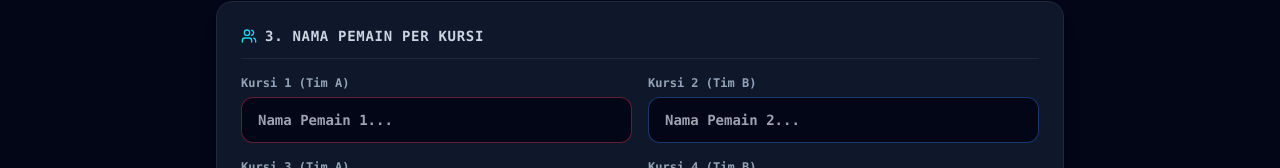
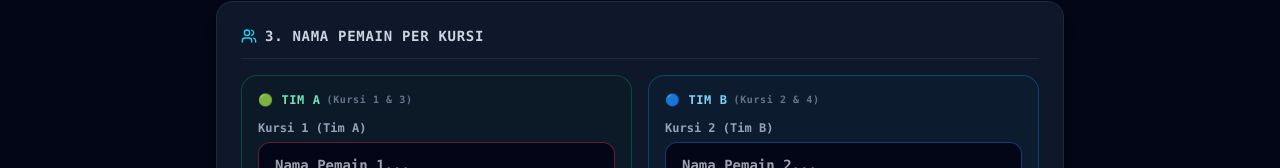
Before and after one commit to azwaranas23/siredom, a Next.js app: page /play/live/1/setup in a window 1280 px wide. Both pictures are taken after a click on the button 843 px from the left and 538 px from the top of the page. Shown: the part 632-800 px from the top of the page. Built offline with nearby package versions, Linux system fonts and the light colour scheme; no server answers.

Commit message:
feat(setup): kelompokkan input pemain per tim pada kategori Ganda (closes #4)
Tim A (Kursi 1&3) dan Tim B (Kursi 2&4) masing-masing dalam wadah
berwarna dengan label; mode Tunggal tetap flat.

```diff
--- a/src/app/(wasit)/play/live/[tableId]/setup/page.tsx
+++ b/src/app/(wasit)/play/live/[tableId]/setup/page.tsx
@@ -162,6 +162,27 @@ export default function TableSetupPage({ params }: PageProps) {
     }
   };
 
+  // Ticket GH#4: markup input satu kursi, dipakai ulang layout flat & grouped
+  const renderSeatInput = (seat: (typeof SEAT_CONFIG)[number]) => {
+    const currentVal = players.find((p) => p.seatNumber === seat.seat)?.name || '';
+    return (
+      <div key={seat.seat} className="space-y-1.5 font-mono">
+        <label className="block text-xs font-bold text-slate-400">
+          {matchCategory === 'TEAM_2V2'
+            ? `Kursi ${seat.seat} (${seat.team === 'A' ? 'Tim A' : 'Tim B'})`
+            : `Kursi ${seat.seat} (Individu)`}
+        </label>
+        <input
+          type="text"
+          value={currentVal}
+          onChange={(e) => handlePlayerNameChange(seat.seat as any, e.target.value)}
+          placeholder={`Nama Pemain ${seat.seat}...`}
+          className={`w-full px-4 py-3 rounded-xl bg-slate-950 border text-white text-sm font-bold focus:outline-none transition-colors ${seat.border}`}
+        />
+      </div>
+    );
+  };
+
   return (
     <form onSubmit={handleSubmit} className="max-w-4xl mx-auto space-y-6 p-4 md:p-6 pb-12 font-sans">
       {/* Top Banner */}
@@ -306,28 +327,31 @@ export default function TableSetupPage({ params }: PageProps) {
           3. Nama Pemain Per Kursi
         </h2>
 
-        <div className="grid grid-cols-1 md:grid-cols-2 gap-4">
-          {SEAT_CONFIG.map((seat) => {
-            const currentVal = players.find((p) => p.seatNumber === seat.seat)?.name || '';
-
-            return (
-              <div key={seat.seat} className="space-y-1.5 font-mono">
-                <label className="block text-xs font-bold text-slate-400">
-                  {matchCategory === 'TEAM_2V2'
-                    ? `Kursi ${seat.seat} (${seat.team === 'A' ? 'Tim A' : 'Tim B'})`
-                    : `Kursi ${seat.seat} (Individu)`}
-                </label>
-                <input
-                  type="text"
-                  value={currentVal}
-                  onChange={(e) => handlePlayerNameChange(seat.seat as any, e.target.value)}
-                  placeholder={`Nama Pemain ${seat.seat}...`}
-                  className={`w-full px-4 py-3 rounded-xl bg-slate-950 border text-white text-sm font-bold focus:outline-none transition-colors ${seat.border}`}
-                />
+        {matchCategory === 'TEAM_2V2' ? (
+          /* Ticket GH#4: input dikelompokkan per tim agar rekan setim jelas */
+          <div className="grid grid-cols-1 md:grid-cols-2 gap-4">
+            {(['A', 'B'] as const).map((team) => (
+              <div
+                key={team}
+                className={`rounded-2xl border p-4 space-y-3 ${
+                  team === 'A' ? 'border-emerald-800/70 bg-emerald-950/20' : 'border-sky-800/70 bg-sky-950/20'
+                }`}
+              >
+                <div className={`text-xs font-black uppercase tracking-wider flex items-center gap-1.5 ${team === 'A' ? 'text-emerald-300' : 'text-sky-300'}`}>
+                  {team === 'A' ? '🟢 TIM A' : '🔵 TIM B'}
+                  <span className="text-[10px] font-bold text-slate-500 normal-case">
+                    (Kursi {team === 'A' ? '1 & 3' : '2 & 4'})
+                  </span>
+                </div>
+                {SEAT_CONFIG.filter((s) => s.team === team).map((seat) => renderSeatInput(seat))}
               </div>
-            );
-          })}
-        </div>
+            ))}
+          </div>
+        ) : (
+          <div className="grid grid-cols-1 md:grid-cols-2 gap-4">
+            {SEAT_CONFIG.map((seat) => renderSeatInput(seat))}
+          </div>
+        )}
       </div>
 
       {/* STEP 4: RULESET SPECIFIC CONFIGURATION */}
```
